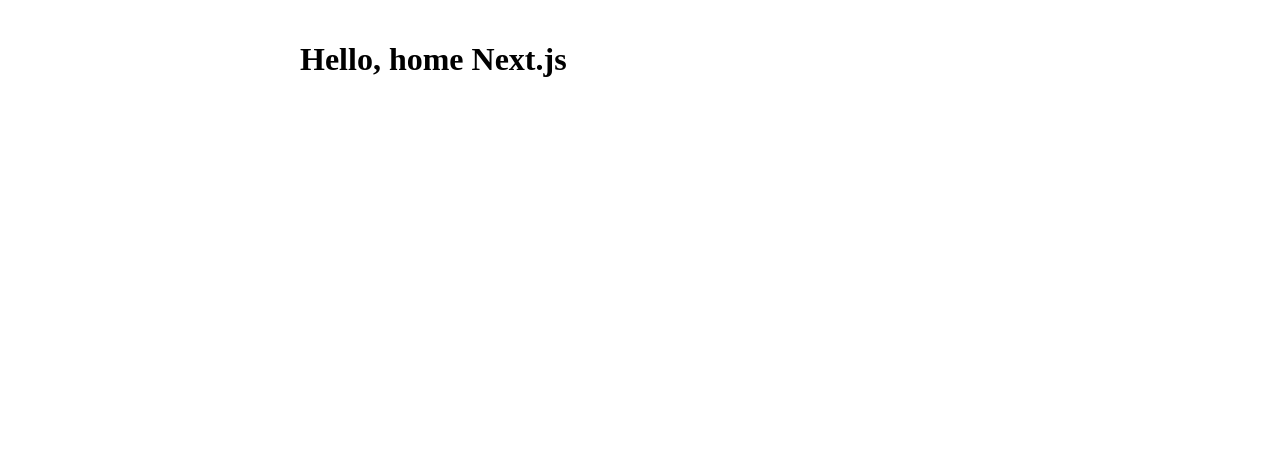
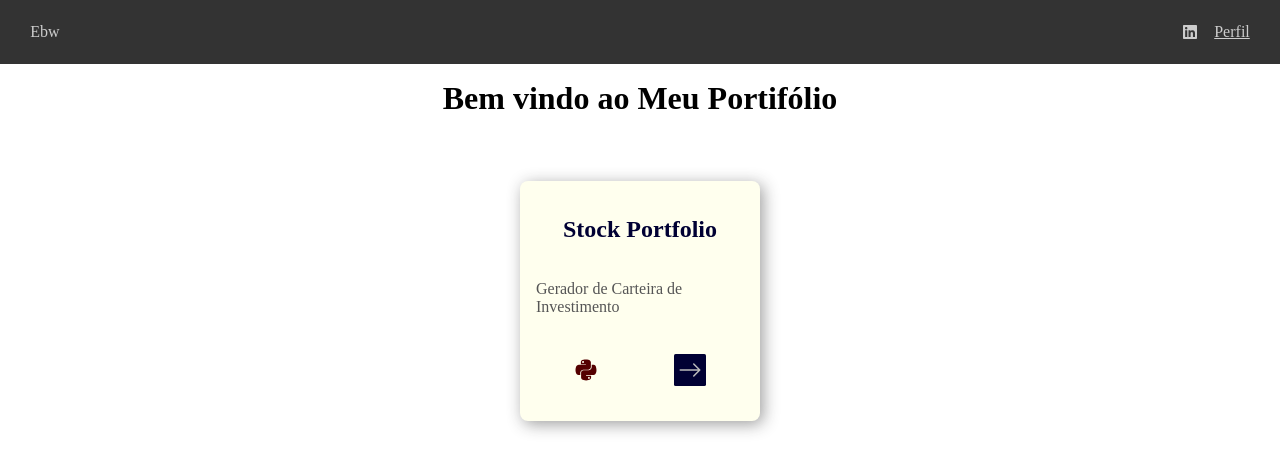
Before and after one commit to EbonyWizard4/ebw, a Next.js app: page / in a window 1280 px wide. Shown: the top 472 px of the page. Built offline with nearby package versions, Linux system fonts and the light colour scheme.

Commit message:
Update home-page

```diff
--- /dev/null
+++ b/app/components/Heder/Heder.jsx
@@ -0,0 +1,22 @@
+import { FaLinkedin } from 'react-icons/fa'
+import styles from './Heder.module.css'
+
+export default function Heder(){
+    return(
+        <header >
+            <div className={styles.container}>
+                <div className={styles.logo}>Ebw</div>
+                <a
+                    href='www.linkedin.com/in/antoniojhone'
+                    className={styles.perfil}
+                    target='_blank'
+                >
+                    <FaLinkedin />
+                    Perfil
+                </a>
+
+            </div>
+        </header>
+
+    )
+}
--- /dev/null
+++ b/app/components/Heder/Heder.module.css
@@ -0,0 +1,24 @@
+.container {
+    width: 100%;
+    height: 4rem;
+    display: flex;
+    align-items: center;
+    background-color: #333;
+    justify-content: center;
+    margin: 0 auto;
+    color: #ccc;
+}
+
+.logo{
+    width: 90%;
+
+}
+
+.perfil{
+    cursor: pointer;
+    display: flex;
+    align-items: center;
+    justify-content: center;
+    gap: 1rem;
+    color: #ccc;
+}
--- /dev/null
+++ b/app/components/card/Card.jsx
@@ -0,0 +1,24 @@
+import styles from './Card.module.css'
+import {FaHtml5, FaCss3Alt, FaJs, FaReact, FaPython} from 'react-icons/fa'
+import {BsArrowRight} from 'react-icons/bs'
+
+export default function Card({Titulo, Descricao, html_url}){
+    return(
+        <section className={styles.card}>
+            <h2>{Titulo}</h2>
+            <p>{Descricao}</p>
+            <div className={styles.card_footer}>
+                <div className={styles.card_icones}>
+                    <FaPython />
+                </div>
+                <a
+                    className={styles.card_button}
+                    href={html_url}
+                    target='_blank'
+                >
+                    <BsArrowRight/>
+                </a>
+            </div>
+        </section>
+    )
+}
--- /dev/null
+++ b/app/components/card/Card.module.css
@@ -0,0 +1,52 @@
+.card {
+    width: 15rem;
+    height: 15em;
+    background-color: #ffe;
+    color: #555;
+    border-radius: .5rem;
+    box-shadow: .2rem .2rem 1rem #22222270;
+    padding: 1rem;
+    display: flex;
+    flex-direction: column;
+    align-items: center;
+    justify-content: space-around;
+}
+
+.card h2{
+    color: #003;
+}
+
+
+.card_footer{
+    width: 100%;
+    display: flex;
+    justify-content: space-around;
+}
+
+
+.card_icones{
+    display: flex;
+    align-items: center;
+    gap: 1rem;
+    color: #500;
+    font-size: 1.5rem;
+}
+
+.card_button{
+    width: 2rem;
+    height: 2rem;
+    border: 0;
+    border-radius: .1rem;
+    background-color: #003;
+    color: #bbb;
+    font-size: 1.5rem;
+    display: flex;
+    align-items: center;
+    justify-content: center;
+    cursor: pointer;
+}
+
+.card_button:hover{
+    background-color: #500;
+    transition: all .2s;
+}
--- a/app/global.css
+++ b/app/global.css
@@ -1,5 +1,35 @@
-body {
-    padding: 20px 20px 60px;
-    max-width: 680px;
-    margin: 0 auto;
+:root{
+    --primary-collor: mediumslateblue;
 }
+
+*{
+    box-sizing: border-box;
+    margin: 0;
+    padding: 0;
+}
+
+body{
+    height: 100vh;
+    place-items: grid;
+    margin: 0rem;
+}
+
+.corpo{
+    display: flex;
+    flex-direction: column;
+    align-items: center;
+    justify-content: center;
+    margin-block: 1rem;
+}
+
+.lista{
+    display: flex;
+    flex-direction: column;
+    flex-wrap: wrap;
+    align-items: center;
+    justify-content: center;
+    padding: 2rem;
+    gap: 2rem;
+
+
+}
--- a/app/layout.js
+++ b/app/layout.js
@@ -3,9 +3,14 @@ import './global.css'
 export default function RootLayout({children}){
     return (
         <html lang="pt-br">
-            <body>
-                {children}
-            </body>
+        <head>
+            <meta charset="UTF-8" />
+            <meta name="viewport" content="width=device-width, initial-scale=1.0" />
+            <title>Ebw</title>
+        </head>
+        <body>
+            {children}
+        </body>
         </html>
     )
 }
--- a/app/page.js
+++ b/app/page.js
@@ -1,3 +1,21 @@
+import Heder from "./components/Heder/Heder";
+import Card from "./components/card/Card";
+
 export default function Page() {
-    return <h1>Hello, home Next.js</h1>
+    return (
+        <main>
+            <Heder />
+            <div className='corpo'>
+                <h1>Bem vindo ao Meu Portifólio</h1>
+                <div className='lista'></div>
+                <Card
+                    Titulo='Stock Portfolio'
+                    Descricao='Gerador de Carteira de Investimento'
+                    html_url='https://github.com/EbonyWizard4/Stock_Portfolio'
+                />
+
+            </div>
+        </main>
+
+    )
 }
--- a/package.json
+++ b/package.json
@@ -15,6 +15,7 @@
   "dependencies": {
     "next": "^14.0.1",
     "react": "^18.2.0",
-    "react-dom": "^18.2.0"
+    "react-dom": "^18.2.0",
+    "react-icons": "^4.11.0"
   }
 }
```
Also changed, not shown: 1 other file (tests, documents, lock files or other folders).
